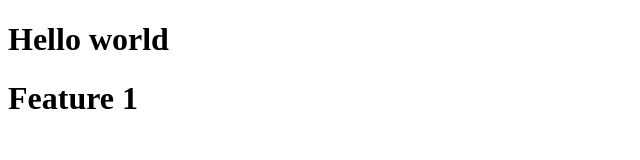
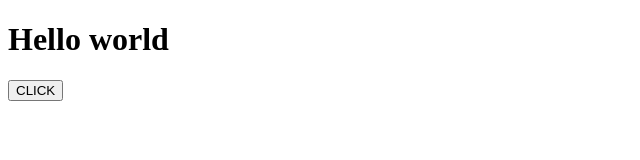
Before and after one commit to Kamanuru-Afzal-ML/local-repo, a plain HTML site: page index.html in a window 1280 px wide. Shown: the whole page, without its empty margins (0-640 px from the left). Drawn offline with Linux system fonts and the light colour scheme.

Commit message:
button added

```diff
--- a/index.html
+++ b/index.html
@@ -8,6 +8,6 @@
 </head>
 <body>
     <h1>Hello world</h1>
-    <h1>Feature 1</h1>
+    <button>CLICK</button>
 </body>
 </html>
```
